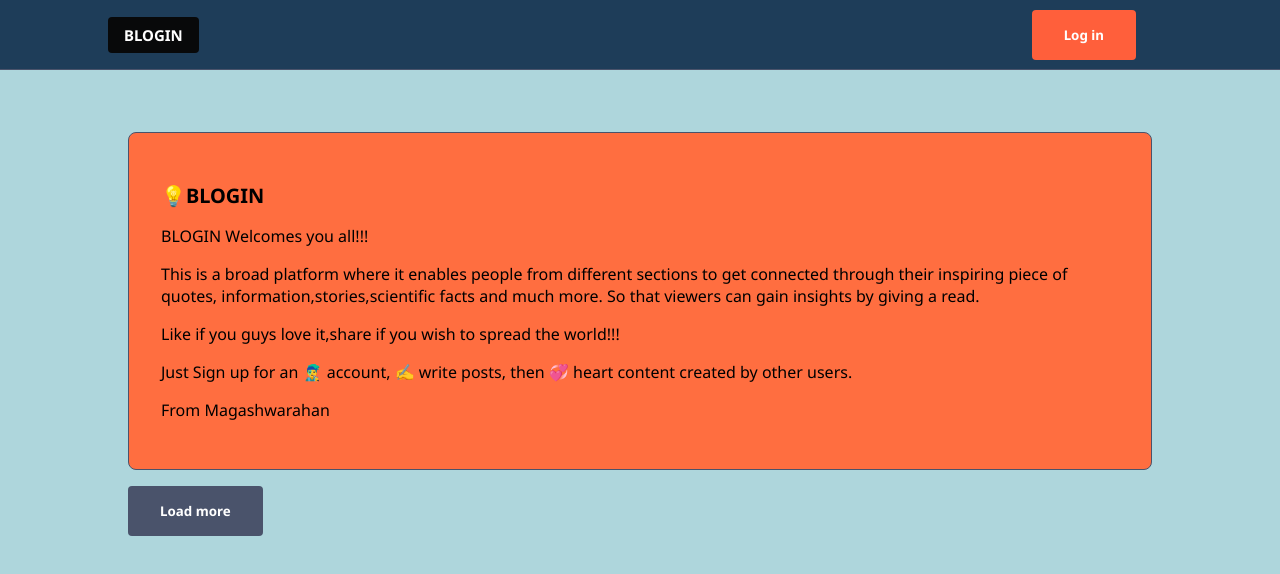
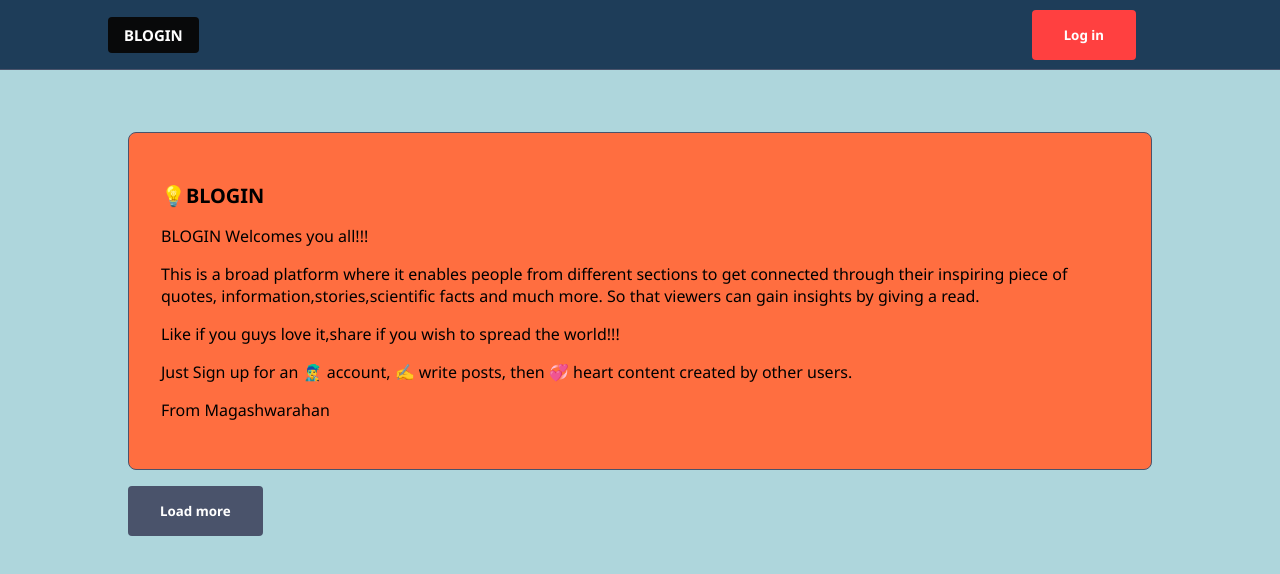
Before and after one commit to Magashwarahan/BLOGIT, a Next.js app: page / in a window 1280 px wide. Shown: the top 574 px of the page. Built offline with nearby package versions, Linux system fonts and the light colour scheme; no server answers; the database is empty.

Commit message:
Update globals.css

```diff
--- a/styles/globals.css
+++ b/styles/globals.css
@@ -3,7 +3,7 @@
 :root {
   --color-bg:  #aed6dc;
   --color-text: #08090a;
-  --color-blue: #ff5f3b;
+  --color-blue: #ff4040;
   --color-red: #df3b3b;
   --color-green: rgb(14, 173, 0);
   --color-gray:  #4a536b;
```
